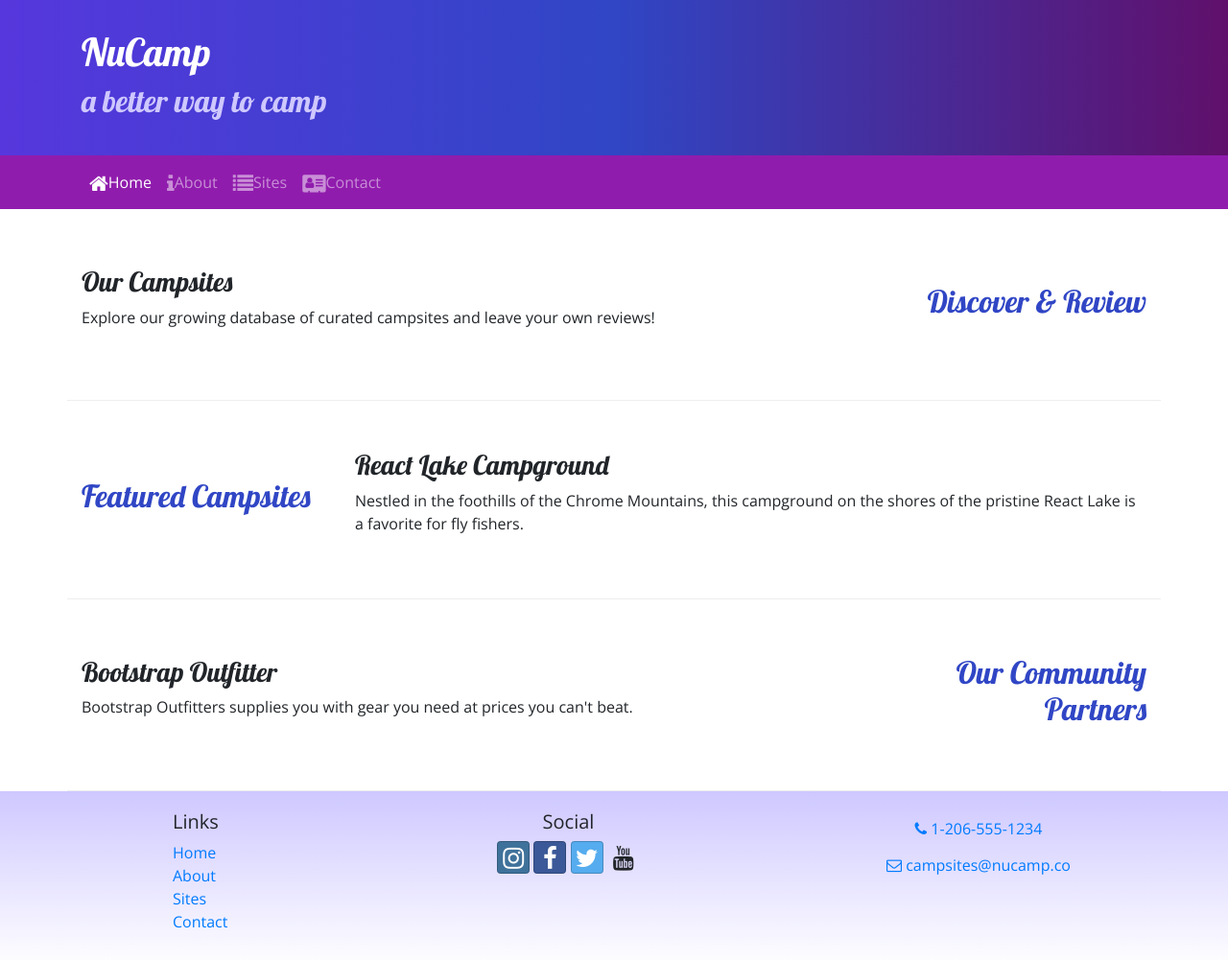
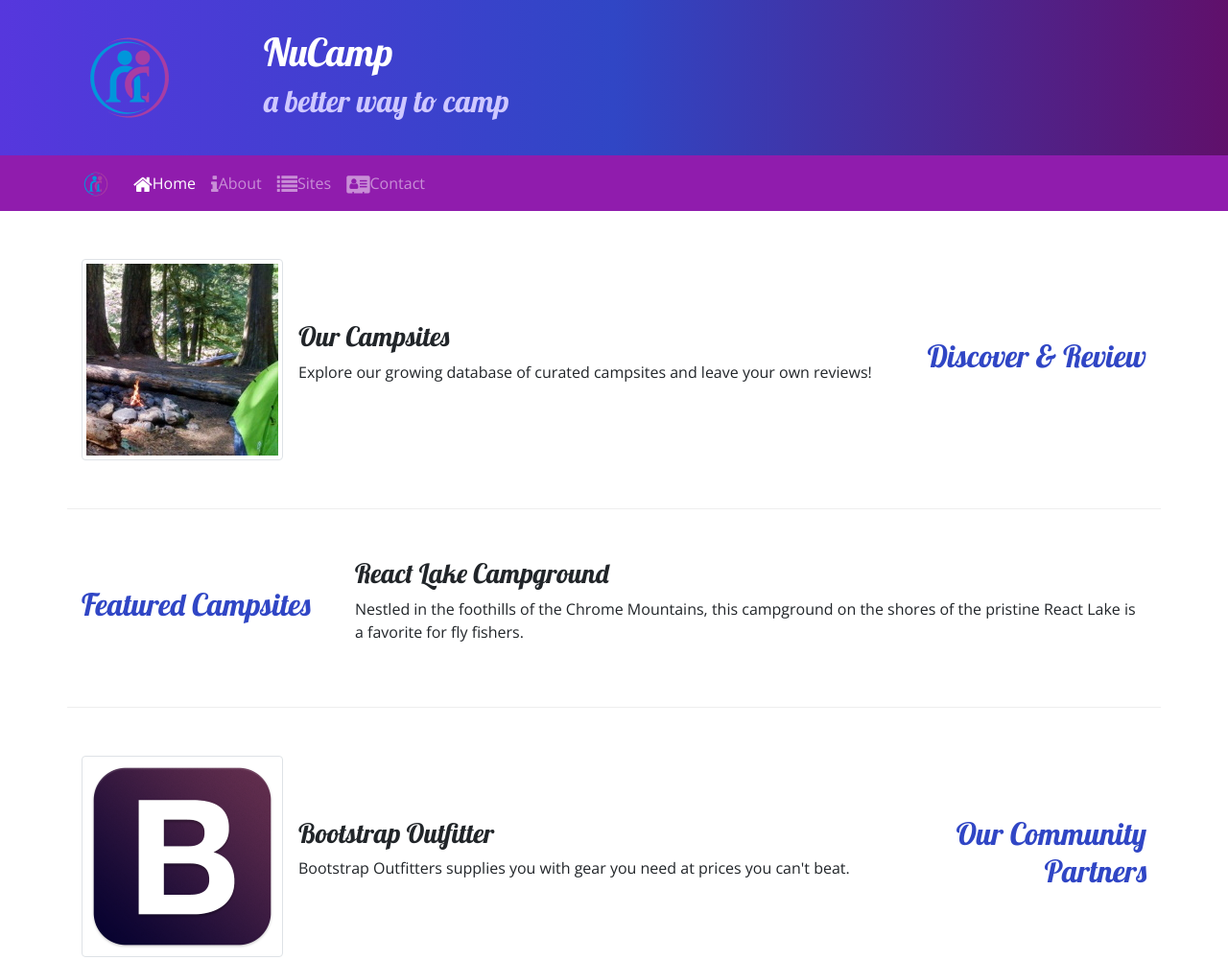
Before and after one commit to stanlikesbikes/nucamp-bootstrap, a website: page index.html in a window 1280 px wide. Shown: the top 1001 px of the page at 96% size. Drawn offline with nearby package versions, Linux system fonts and the light colour scheme.

Commit message:
Images and Media

```diff
--- a/index.html
+++ b/index.html
@@ -15,7 +15,7 @@
     <link rel="stylesheet" href="https://fonts.googleapis.com/css?family=Lobster|Open+Sans" />
     <link rel="stylesheet" href="css/styles.css" />
 
-        <title>Nucamp: A Better Way To Camp</title>
+    <title>NuCamp: A Better Way To Camp</title>
 </head>
 
 <body>
@@ -23,6 +23,9 @@
     <header class="jumbotron jumbotron-fluid">
         <div class="container">
             <div class="row">
+                <div class="col-4 col-sm-3 col-md-2 align-self-center">
+                    <img src="img/logo.png" class="img-fluid" />
+                </div>
                 <div class="col">
                     <h1>NuCamp</h1>
                     <h2>a better way to camp</h2>
@@ -33,7 +36,8 @@
 
     <nav class="navbar navbar-expand-sm navbar-dark sticky-top">
         <div class="container">
-                <button class="navbar-toggler ml-auto" type="button" data-toggle="collapse" data-target="nucampNavbar">
+            <a class="navbar-brand" href="#"><img src="img/logo.png" height="30" width="30"></a>
+            <button class="navbar-toggler" type="button" data-toggle="collapse" data-target="#nucampNavbar">
                 <span class="navbar-toggler-icon"></span>
             </button>
             <div class="collapse navbar-collapse" id="nucampNavbar">
@@ -53,8 +57,13 @@
                 <h2 class="text-sm-right">Discover & Review</h2>
             </div>
             <div class="col">
+                <div class="media">
+                    <img class="d-flex mr-3 img-thumbnail" src="img/breadcrumb-trail-thumb.jpg" alt="Breadcrumb Trail thumbnail" />
+                    <div class="media-body align-self-center">
                         <h3>Our Campsites</h3>
                         <p class="d-none d-sm-block">Explore our growing database of curated campsites and leave your own reviews!</p>
+                    </div>
+                </div>
             </div>
         </div>
 
@@ -73,8 +82,13 @@
                 <h2 class="text-sm-right">Our Community Partners</h2>
             </div>
             <div class="col">
+                <div class="media">
+                    <img class="d-flex mr-3 img-thumbnail" src="img/bootstrap-thumb.png" alt="Bootstrap Outfitters" />
+                    <div class="media-body align-self-center">
                         <h3>Bootstrap Outfitter</h3>
                         <p class="d-none d-sm-block">Bootstrap Outfitters supplies you with gear you need at prices you can't beat.</p>
+                    </div>
+                </div>
             </div>
         </div>
     </div>
```
Also changed, not shown: aboutus.html (+5 -1 lines), contactus.html (+5 -1 lines), img/bootstrap-thumb.png (added), img/breadcrumb-trail-thumb.jpg (added), img/breadcrumb-trail.jpg (added), img/chrome-river-thumb.jpg (added), img/chrome-river.jpg (added), img/logo.png (added), img/react-lake-thumb.jpg (added), img/react-lake.jpg (added), 1 other file. Lines whose indentation alone changed are shown as unchanged.
